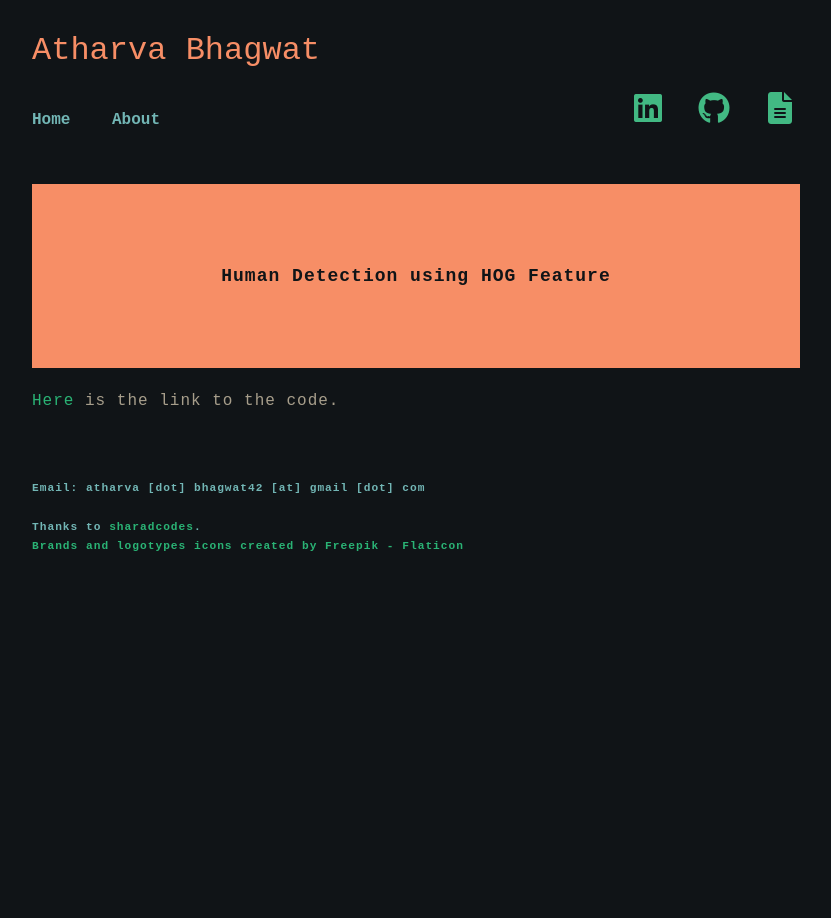
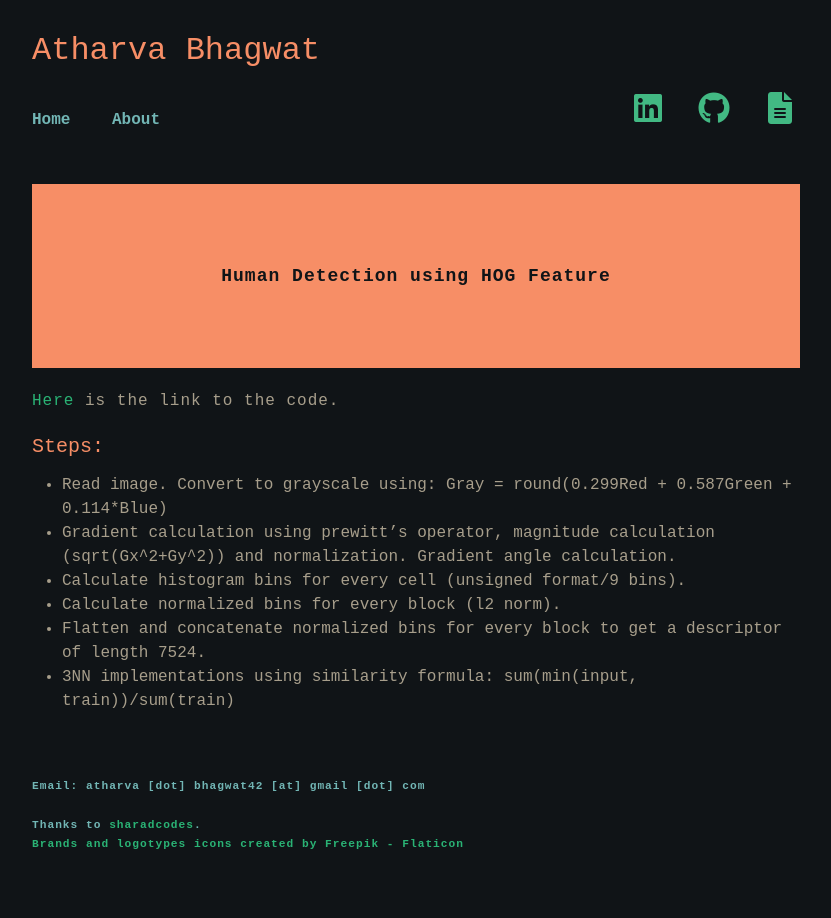
Before and after one commit to atharva-bhagwat/atharva-bhagwat.github.io, a Jekyll site: the page built from all_collections/_posts/2021-12-05-human-detection.md, in a window 1280 px wide. Shown: the whole page, without its empty margins (224-1055 px from the left). Built offline with Jekyll 4.4.1, drawn with Linux system fonts in a browser that asks for light colours.

Commit message:
Add posts

```diff
--- a/all_collections/_posts/2021-12-05-human-detection.md
+++ b/all_collections/_posts/2021-12-05-human-detection.md
@@ -7,3 +7,11 @@ author: Atharva Bhagwat
 ---
 
 [Here](https://github.com/atharva-bhagwat/CSGY-6643/tree/main/human_detection) is the link to the code.
+
+# Steps:
+- Read image. Convert to grayscale using: Gray = round(0.299Red + 0.587Green + 0.114*Blue)
+- Gradient calculation using prewitt's operator, magnitude calculation (sqrt(Gx^2+Gy^2)) and normalization. Gradient angle calculation.
+- Calculate histogram bins for every cell (unsigned format/9 bins).
+- Calculate normalized bins for every block (l2 norm).
+- Flatten and concatenate normalized bins for every block to get a descriptor of length 7524.
+- 3NN implementations using similarity formula: sum(min(input, train))/sum(train)
```
Also changed, not shown: all_collections/_posts/2021-11-05-canny-edge-detector.md (+6 -0 lines), all_collections/_posts/2022-08-15-qrcontact.md (+11 -0 lines).
